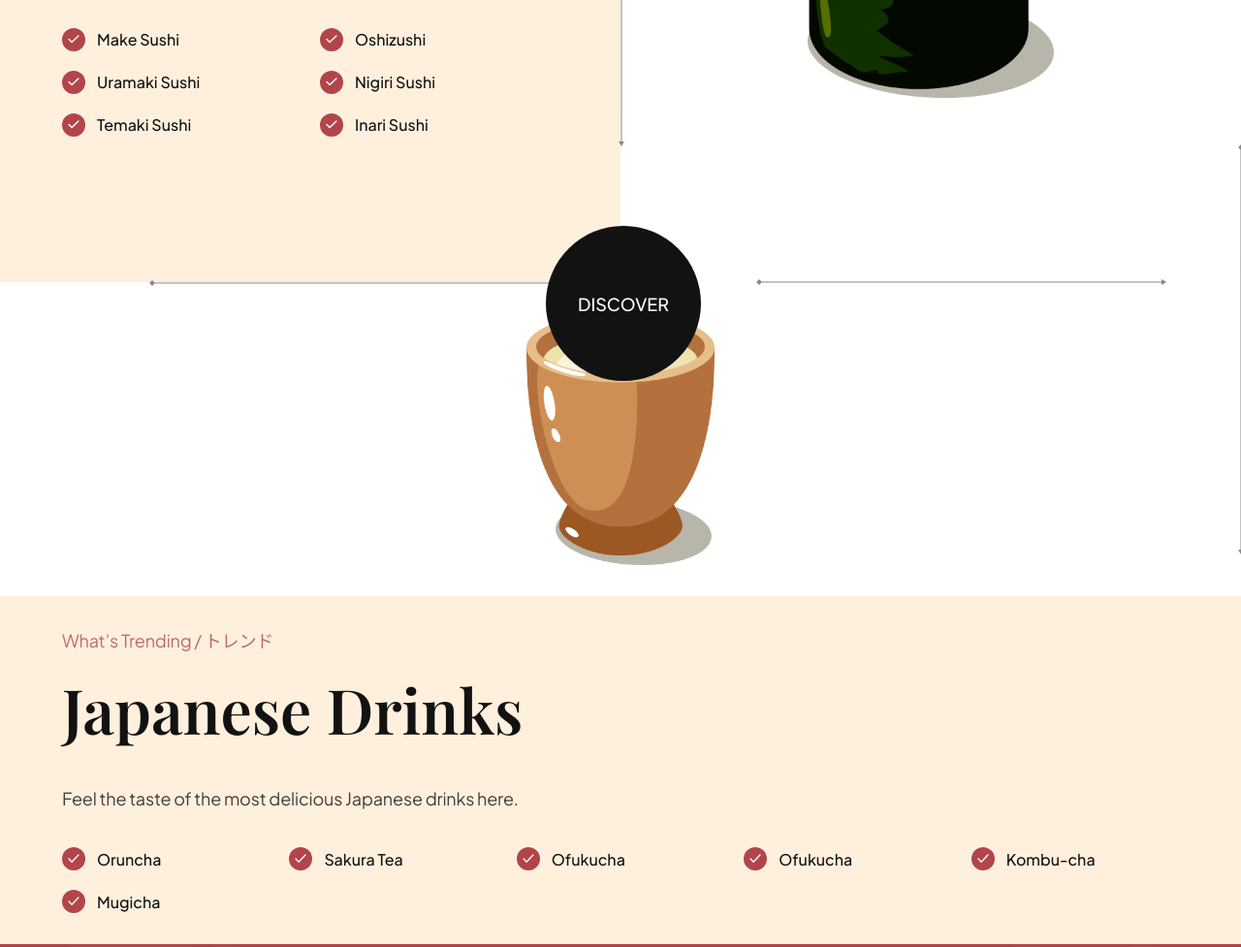
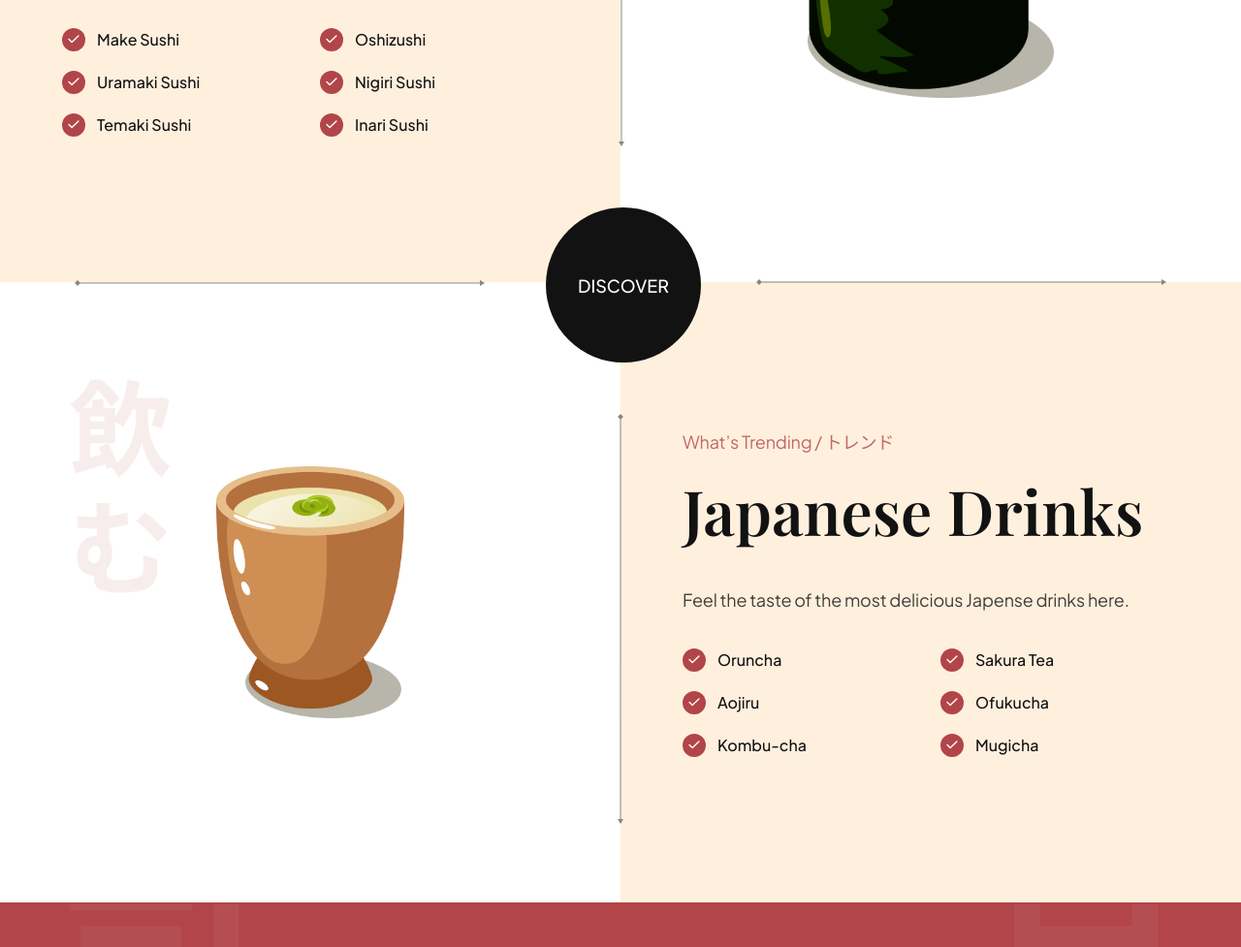
Before and after one commit to Praveen1214/Sushi-japan-resturent, a website built with Vite: page client/index.html in a window 1280 px wide. Shown: the part 2767-3744 px from the top of the page at 97% size. Built offline with nearby package versions, Linux system fonts and the light colour scheme.

Commit message:
error fix

```diff
--- a/client/css/sections/trending.css
+++ b/client/css/sections/trending.css
@@ -1,8 +1,36 @@
 .trending {
     position: relative;
+
     display: flex;
     flex-direction: column;
     overflow: hidden;
+}
+
+.trending__discover {
+    position: absolute;
+    top: 44%;
+    left: 44%;
+    z-index: 1;
+
+    width: 160px;
+    height: 160px;
+
+    border-radius: 100%;
+    background-color: var(--secondary-color);
+    cursor: pointer;
+
+    display: flex;
+    justify-content: center;
+    align-items: center;
+}
+
+.trending__discover p {
+    font-size: 18px;
+    font-weight: 500;
+    font-family: var(--plus-jakarta-sans);
+
+    text-transform: uppercase;
+    color: #fff;
 }
 
 .trending-sushi,
@@ -14,35 +42,9 @@
     flex-direction: row;
 }
 
-.trending__discover {
-    position: absolute;
-    top: 44%;
-    left: 44%;
-    z-index: 1;
-    width: 160px;
-    height: 160px;
-
-    background-color: var(--secondary-color);
-    border-radius: 100%;
-
-    display: flex;
-    justify-content: center;
-    align-items: center;
-}
-
-.trending__discover p {
-    color: #fff;
-    text-transform: uppercase;
-
-    font-size: 18px;
-    font-weight: 500;
-    font-family: var(--plus-jakarta-sans);
-}
-
 .trending__content {
     flex: 1;
     display: flex;
-
     justify-content: center;
     flex-direction: column;
 
@@ -69,8 +71,9 @@
 .trending__icon {
     width: 24px;
     height: 24px;
+
+    border-radius: 100%;
     background-color: var(--primary-color);
-    border-radius: 100%;
 }
 
 .trending__icon img {
@@ -84,13 +87,16 @@
     font-size: 16px;
     font-weight: 500;
     font-family: var(--plus-jakarta-sans);
+
     color: var(--secondary-color);
 }
 
 .trending__image {
     flex: 1;
+
     position: relative;
     padding: 32px 64px;
+
     background-color: var(--color-white);
     background-repeat: no-repeat;
     background-size: contain;
@@ -98,11 +104,11 @@
 }
 
 .trending-sushi .trending__image {
-    background-image: url(../../assets/japanese_sushi.png);
+    background-image: url("../../assets/japanese_sushi.png");
 }
 
 .trending-drink .trending__image {
-    background-image: url(../../assets/japanese_drinks.png);
+    background-image: url("../../assets/japanese_drinks.png");
 }
 
 .trending__image img {
@@ -110,35 +116,6 @@
     height: 260px;
     object-fit: contain;
 }
-
-.trending__discover{
-    position: absolute;
-    top :44%;
-    left: 44%;
-    z-index: 1;
-
-    width: 160px;
-    height: 160px;
-
-    background-color: var(--secondary-color) ;
-    border-radius: 100%;
-
-
-    display: flex;
-    justify-content: center;
-    align-items: center;
-}
-
-.trending__discover p{
-    color: #fff;
-    text-transform: uppercase;
-
-    font-size: 18px;
-    font-weight: 500;
-    font-family: var(--plus-jakarta-sans);
-}
-
-
 
 /* Arrows */
 .trending__arrow {
--- a/client/index.html
+++ b/client/index.html
@@ -194,14 +194,16 @@
       </button>
     </section>
 
-    <section class="trending">
+    <section class="trending" id="food">
       <section class="trending-sushi">
         <div class="trending__content" data-aos="fade-right">
           <p class="sushi__subtitle">What’s Trending / トレンド</p>
+
           <h3 class="sushi__title">Japanese Sushi</h3>
           <p class="sushi__description">
             Feel the taste of the most delicious Sushi here.
           </p>
+
           <ul class="trending__list flex-between">
             <li>
               <div class="trending__icon flex-center">
@@ -241,8 +243,10 @@
             </li>
           </ul>
         </div>
+
         <div class="trending__image flex-center">
-          <img src="assets/sushi-5.png" alt="sushi" data-aos="fade-left" />
+          <img src="assets/sushi-5.png" alt="sushi-5" data-aos="fade-left" />
+
           <div class="trending__arrow trending__arrow-left">
             <img src="assets/arrow-vertical.svg" alt="arrow vertical" />
           </div>
@@ -252,25 +256,32 @@
           </div>
         </div>
       </section>
+
       <div class="trending__discover" data-aos="zoom-in">
         <p>Discover</p>
       </div>
-      <section class="trending-drinks">
+
+      <section class="trending-drink">
         <div class="trending__image flex-center">
-          <img src="assets/sushi-4.png" alt="sushi" data-aos="fade-right" />
+          <img src="assets/sushi-4.png" alt="sushi-4" data-aos="fade-right" />
+
           <div class="trending__arrow trending__arrow-top">
             <img src="assets/arrow-horizontal.svg" alt="arrow horizontal" />
           </div>
+
           <div class="trending__arrow trending__arrow-right">
-            <img src="assets/arrow-vertical.svg" alt="arrow horizontal" />
+            <img src="assets/arrow-vertical.svg" alt="arrow vertical" />
           </div>
         </div>
+
         <div class="trending__content" data-aos="fade-left">
           <p class="sushi__subtitle">What’s Trending / トレンド</p>
+
           <h3 class="sushi__title">Japanese Drinks</h3>
           <p class="sushi__description">
-            Feel the taste of the most delicious Japanese drinks here.
+            Feel the taste of the most delicious Japense drinks here.
           </p>
+
           <ul class="trending__list flex-between">
             <li>
               <div class="trending__icon flex-center">
@@ -288,7 +299,7 @@
               <div class="trending__icon flex-center">
                 <img src="assets/check.svg" alt="check" />
               </div>
-              <p>Ofukucha</p>
+              <p>Aojiru</p>
             </li>
             <li>
               <div class="trending__icon flex-center">
```
